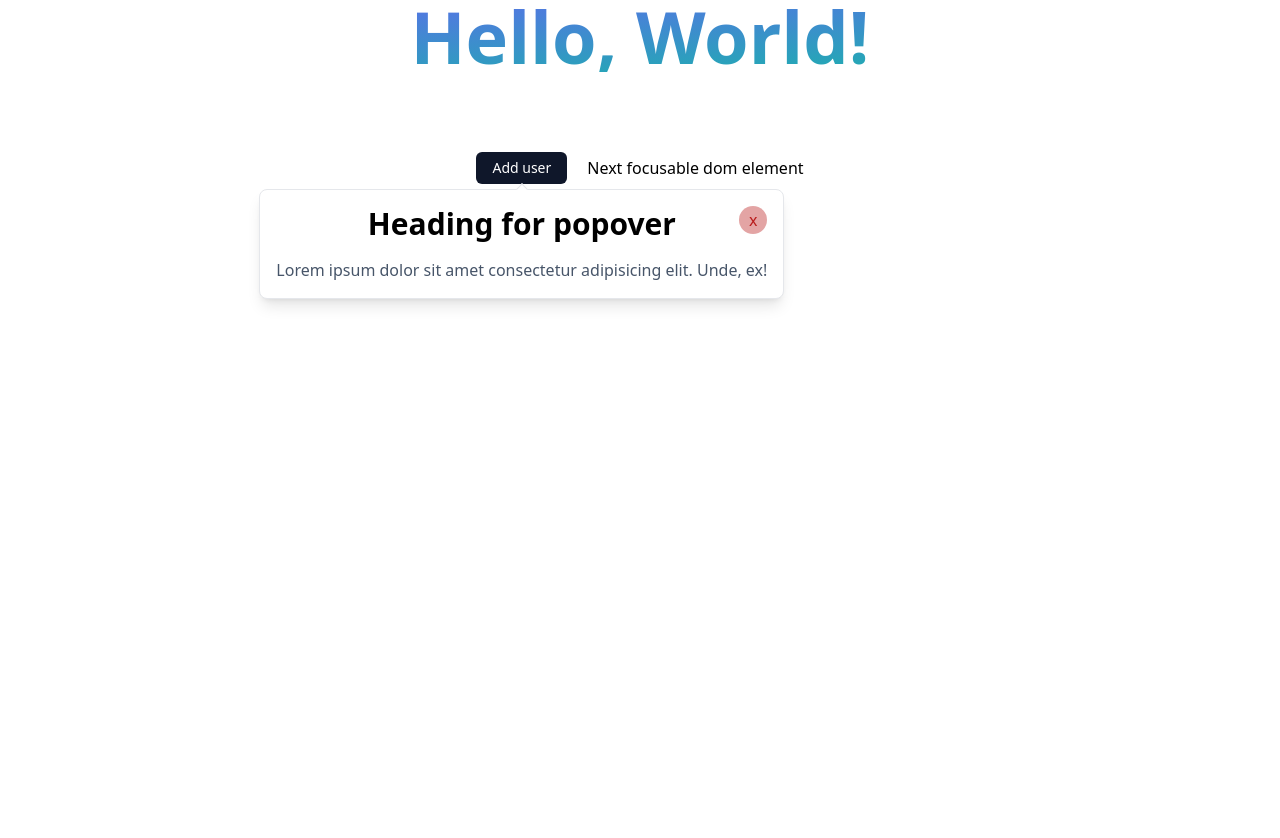
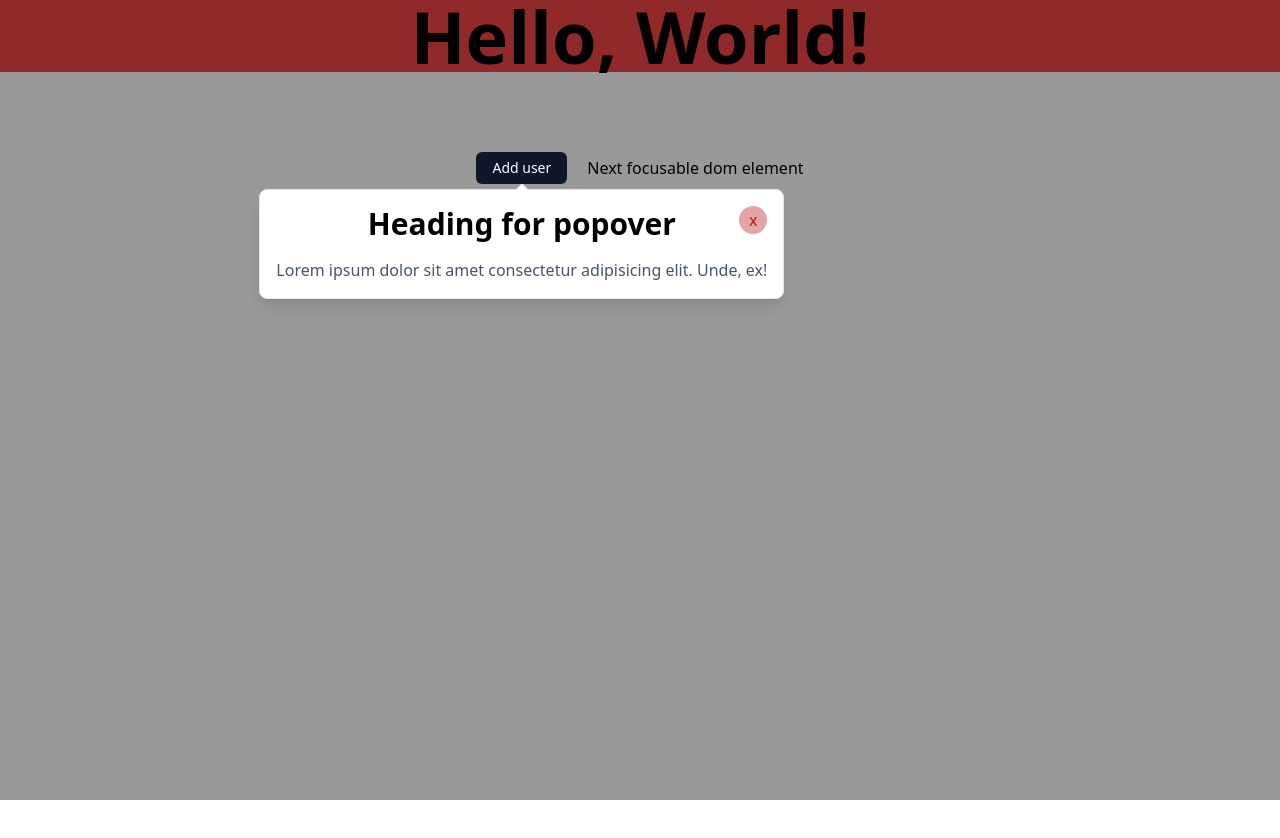
Before and after one commit to MomenSherif/react-components-crafting, a React (Vite) app: page / in a window 1280 px wide. Both pictures are taken after a click on the button "Add user". Shown: the top 838 px of the page. Built offline with nearby package versions, Linux system fonts and the light colour scheme.

Commit message:
add popover overlay

```diff
--- a/src/App.tsx
+++ b/src/App.tsx
@@ -20,7 +20,7 @@ import PopoverExample from './Popover/PopoverExample';
 function App() {
   return (
     <div className="h-[8000px]">
-      <h1 className="text-7xl font-bold text-center bg-clip-text text-transparent bg-gradient-to-br from-indigo-500 to-teal-500">
+      <h1 className="text-7xl font-bold text-center  bg-red-500">
         Hello, World!
       </h1>
 
--- a/src/Popover/PopoverExample.tsx
+++ b/src/Popover/PopoverExample.tsx
@@ -1,6 +1,8 @@
 import {
   ButtonHTMLAttributes,
   cloneElement,
+  ComponentProps,
+  ComponentRef,
   createContext,
   forwardRef,
   HTMLProps,
@@ -17,6 +19,7 @@ import {
   autoUpdate,
   flip,
   FloatingFocusManager,
+  FloatingOverlay,
   FloatingPortal,
   offset,
   shift,
@@ -33,11 +36,12 @@ import {
 export default function PopoverExample() {
   return (
     <div className="flex space-x-5">
-      <Popover modal>
-        <PopoverTrigger className="bg-slate-900 px-4 py-1.5 rounded-md text-sm text-white">
+      <Popover>
+        <PopoverTrigger className="relative z-10 bg-slate-900 px-4 py-1.5 rounded-md text-sm text-white">
           Add user
         </PopoverTrigger>
         <PopoverPortal>
+          <PopoverOverlay className="bg-black/40" lockScroll />
           <PopoverContent className="bg-white shadow-lg border rounded-lg p-4">
             <PopoverHeading className="text-3xl font-bold text-center">
               Heading for popover
@@ -124,6 +128,17 @@ export const usePopoverContext = () => {
 
   return context;
 };
+
+export const PopoverOverlay = forwardRef<
+  ComponentRef<typeof FloatingOverlay>,
+  ComponentProps<typeof FloatingOverlay>
+>(function PopoverOverlay(props, ref) {
+  const context = usePopoverContext();
+
+  if (!context.isOpen) return null;
+
+  return <FloatingOverlay ref={ref} {...props} />;
+});
 
 export function Popover({
   children,
```
